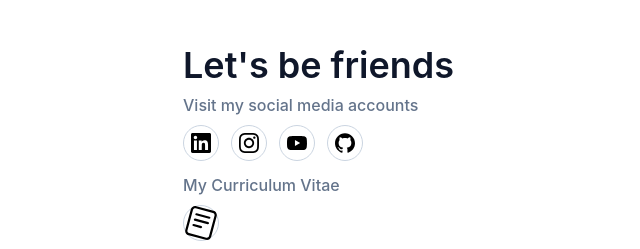
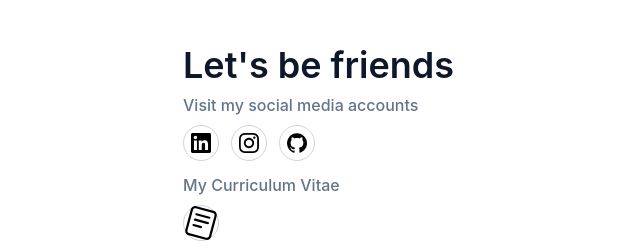
Before and after one commit to WAW-Elektronik/Portfolio-Wahono-Aji-Warjono, a plain HTML site: page index.html in a window 1280 px wide. Shown: the part 920-1169 px from the top of the page, 473-1113 px from the left. Drawn offline with Linux system fonts and the light colour scheme.

Commit message:
Update index.html

```diff
--- a/index.html
+++ b/index.html
@@ -116,13 +116,13 @@
                         </svg>
                     </a>
                     <!-- Youtube -->
-                    <a href="https://www.youtube.com/@WAWElektronik"target="_blank" class="w-9 h-9 mr-3 rounded-full flex justify-center items-center border border-slate-300 hover:border-primary hover:bg-primary hover:text-white">
+                    <!-- <a href="https://www.youtube.com/@WAWElektronik"target="_blank" class="w-9 h-9 mr-3 rounded-full flex justify-center items-center border border-slate-300 hover:border-primary hover:bg-primary hover:text-white">
                         <svg role="img" width="20" height="20" class="fill-current" viewBox="0 0 24 24" xmlns="http://www.w3.org/2000/svg">
                             <title>YouTube</title>
                             <path d="M23.498 6.186a3.016 3.016 0 0 0-2.122-2.136C19.505 3.545 12 3.545 12 3.545s-7.505 0-9.377.505A3.017 3.017 0 0 0 .502 6.186C0 8.07 0 12 0 12s0 3.93.502 5.814a3.016 3.016 0 0 0 2.122 2.136c1.871.505 9.376.505 9.376.505s7.505 0 9.377-.505a3.015 3.015 0 0 0 2.122-2.136C24 15.93 24 12 24 12s0-3.93-.502-5.814zM9.545 15.568V8.432L15.818 12l-6.273 3.568z"
                             />
                         </svg>
-                    </a>
+                    </a> -->
                     <!-- Github -->
                     <a href="https://github.com/WAW-Elektronik"target="_blank" class="w-9 h-9 mr-3 rounded-full flex justify-center items-center border border-slate-300 hover:border-primary hover:bg-primary hover:text-white">
                         <svg role="img" width="20" height="20" class="fill-current" viewBox="0 0 24 24" xmlns="http://www.w3.org/2000/svg">
```
